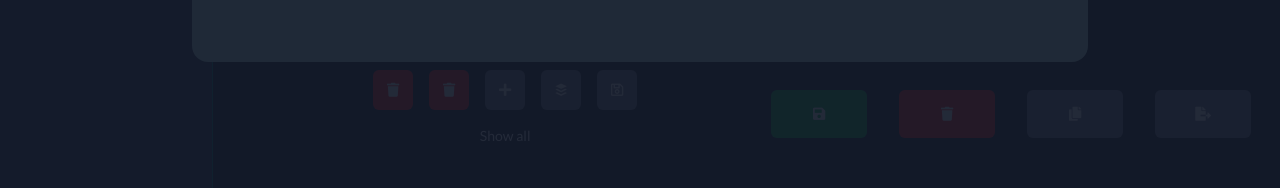
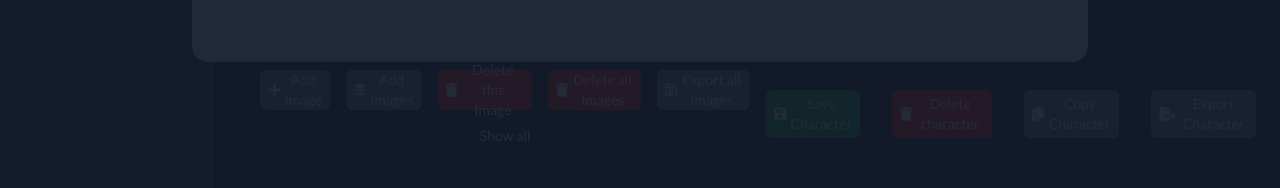
Before and after one commit to FelixGrafschmidt/lists, a Nuxt app: page /index/1/1/1 in a window 1280 px wide. Shown: the part 558-746 px from the top of the page. Built offline with nearby package versions, Linux system fonts and the light colour scheme.

Commit message:
fix buttons

```diff
--- a/components/character/MoeCharacterAttributes.vue
+++ b/components/character/MoeCharacterAttributes.vue
@@ -45,44 +45,23 @@
 				</label>
 			</div>
 			<div class="flex justify-center mt-8">
-				<MoeButton
-					v-tooltip="'Add Attribute'"
-					icon="fas fa-plus"
-					class="py-2 w-48 bg-gray-500 h-10"
-					@click.prevent="addAttribute"
-				/>
+				<MoeButton icon="fas fa-plus" class="py-2 w-48 bg-gray-500 h-10" @click.prevent="addAttribute">Add Attribute</MoeButton>
 			</div>
 		</div>
 		<div class="flex justify-center gap-8 max-h-[10%] min-h-[10%]">
-			<MoeButton v-tooltip="'Save Character'" icon="fas fa-save" class="py-2 w-24 h-12 bg-green-600 text-color-unset" />
+			<MoeButton icon="fas fa-save" class="py-2 h-12 bg-green-600 text-color-unset"> Save Character </MoeButton>
 			<MoeButton
-				v-tooltip="'Delete Character'"
 				icon="fas fa-trash"
-				class="py-2 w-24 h-12 bg-red-600 text-color-unset"
+				class="py-2 h-12 bg-red-600 text-color-unset"
 				@click="isNewCharacter ? discardCharacter() : deleteCharacter()"
-			/>
+			>
+				Delete character
+			</MoeButton>
 			<div v-if="copied">
-				<MoeButton
-					v-tooltip="'Delete Character'"
-					icon="fas fa-trash"
-					class="py-2 w-24 h-12 bg-gray-500"
-					@click.prevent="copyCharacter"
-					>Copied!</MoeButton
-				>
+				<MoeButton icon="fas fa-trash" class="py-2 h-12 bg-gray-500" @click.prevent="copyCharacter"> Copied! </MoeButton>
 			</div>
-			<MoeButton
-				v-else
-				v-tooltip="'Copy Character'"
-				icon="fas fa-copy"
-				class="py-2 w-24 h-12 bg-gray-500"
-				@click.prevent="copyCharacter"
-			/>
-			<MoeButton
-				v-tooltip="'Export Character'"
-				icon="fas fa-file-export"
-				class="py-2 w-24 h-12 bg-gray-500"
-				@click.prevent="exportCharacter"
-			/>
+			<MoeButton v-else icon="fas fa-copy" class="py-2 h-12 bg-gray-500" @click.prevent="copyCharacter">Copy Character</MoeButton>
+			<MoeButton icon="fas fa-file-export" class="py-2 h-12 bg-gray-500" @click.prevent="exportCharacter">Export Character</MoeButton>
 		</div>
 	</form>
 </template>
--- a/components/character/MoeCharacterImages.vue
+++ b/components/character/MoeCharacterImages.vue
@@ -11,11 +11,11 @@
 			</figure>
 		</div>
 		<div class="flex gap-4 items-center justify-self-end h-[5%]">
-			<MoeButton v-tooltip="'Remove this Image'" class="bg-red-600 w-10 h-10" icon="fas fa-trash" @click="deleteImage" />
-			<MoeButton v-tooltip="'Delete all Images'" class="bg-red-600 w-10 h-10" icon="fas fa-trash" @click.stop="deleteAllImages" />
-			<MoeButton v-tooltip="'Add Image'" class="bg-gray-500 w-10 h-10" icon="fas fa-plus" @click.stop="addNewImage" />
-			<MoeButton v-tooltip="'Add Images'" class="bg-gray-500 w-10 h-10" icon="fab fa-buffer" @click.stop="addImageMulti" />
-			<MoeButton v-tooltip="'Export all Images'" class="bg-gray-500 w-10 h-10" icon="far fa-save" @click.stop="exportImages" />
+			<MoeButton class="bg-gray-500 w-auto h-10" icon="fas fa-plus" @click="addNewImage"> Add Image </MoeButton>
+			<MoeButton class="bg-gray-500 w-auto h-10" icon="fab fa-buffer" @click="addImageMulti"> Add Images </MoeButton>
+			<MoeButton class="bg-red-600 w-auto h-10" icon="fas fa-trash" @click="deleteImage"> Delete this Image </MoeButton>
+			<MoeButton class="bg-red-600 w-auto h-10" icon="fas fa-trash" @click="deleteAllImages"> Delete all Images </MoeButton>
+			<MoeButton class="bg-gray-500 w-auto h-10" icon="far fa-save" @click="exportImages"> Export all Images </MoeButton>
 		</div>
 		<div>
 			<MoeButton @click="toGallery">Show all</MoeButton>
--- a/components/common/MoeButton.vue
+++ b/components/common/MoeButton.vue
@@ -1,5 +1,8 @@
 <template>
-	<button class="p-2 rounded-md text-sm font-medium hover:text-teal-400" @click="$emit('click')">
+	<button
+		class="p-2 rounded-md flex flex-row gap-1 justify-center items-center text-sm font-medium hover:text-teal-400"
+		@click="$emit('click', $event)"
+	>
 		<i v-if="icon !== ''" :class="icon"></i>
 		<slot />
 	</button>
```
